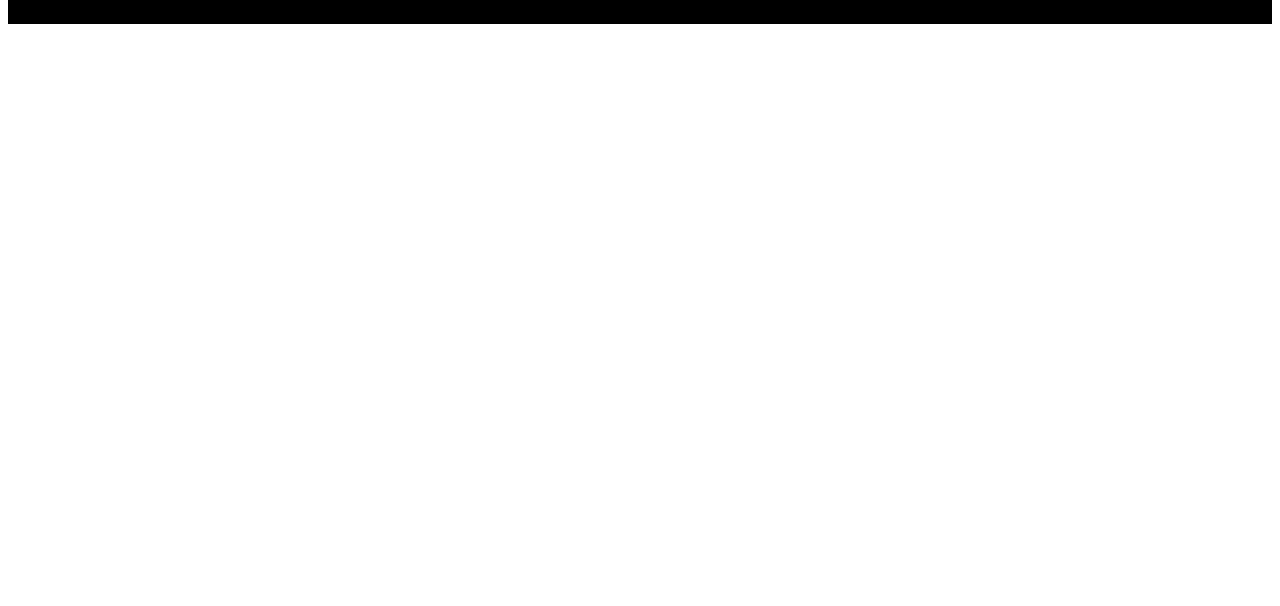
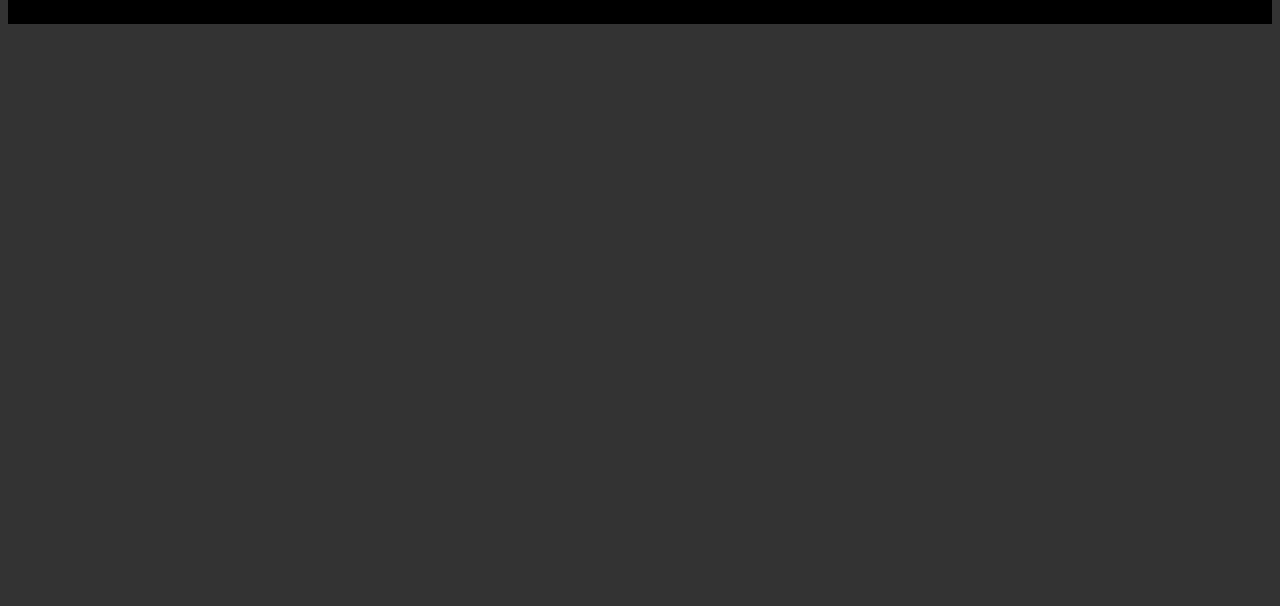
Before and after one commit to vridhi-vk/Geeky_Bytes, a plain HTML site: page index.html in a window 1280 px wide. Shown: the part 194-800 px from the top of the page. Drawn offline with Linux system fonts and the light colour scheme.

Commit message:
background

```diff
--- a/style.css
+++ b/style.css
@@ -1,10 +1,14 @@
+
+body{
+    background:linear-gradient(rgba(0,0,0,0.8),rgba(0,0,0,0.8))
+}
 #title
 {
     width:60px;
     height: 30px;
 }
 .header{
-    background: black;
+    background:black;
 }
 .nav-bar
 {
```
Also changed, not shown: index.html (+0 -2 lines).
